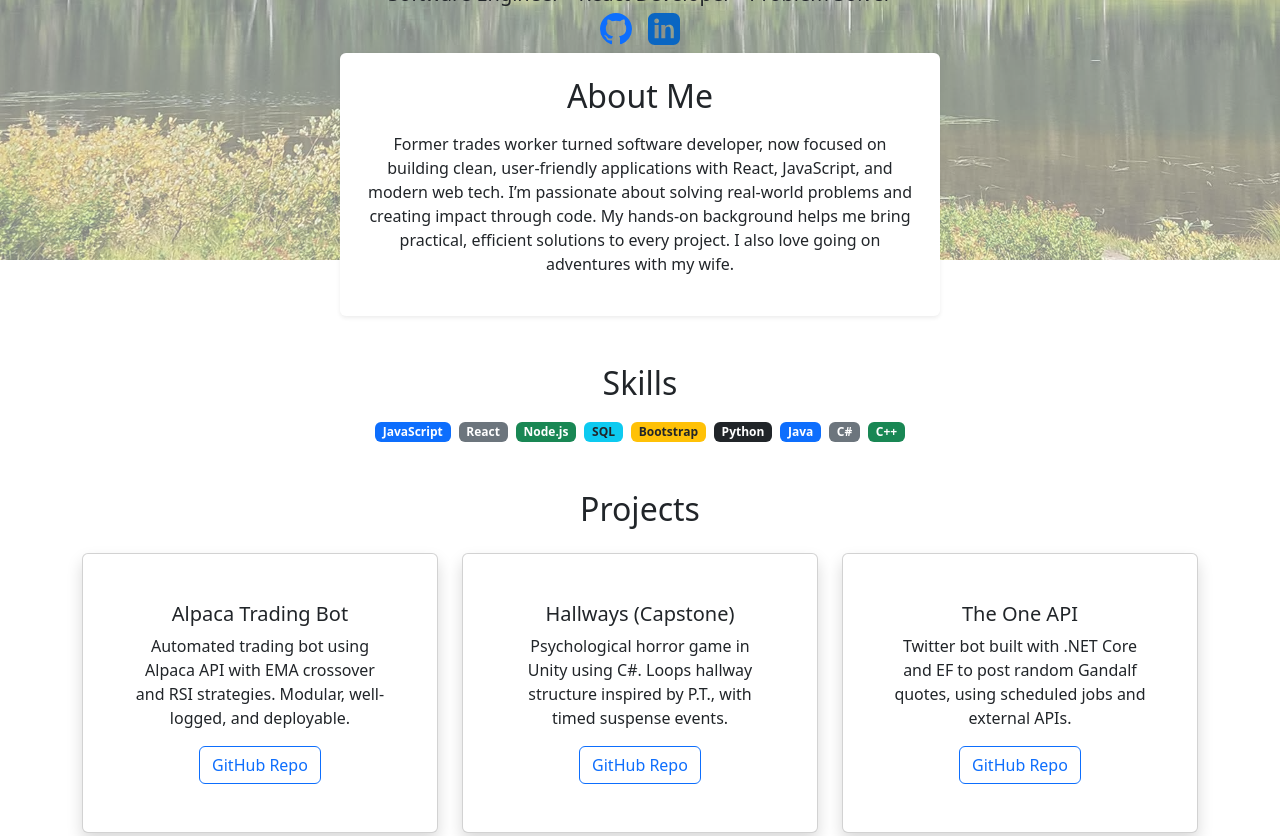
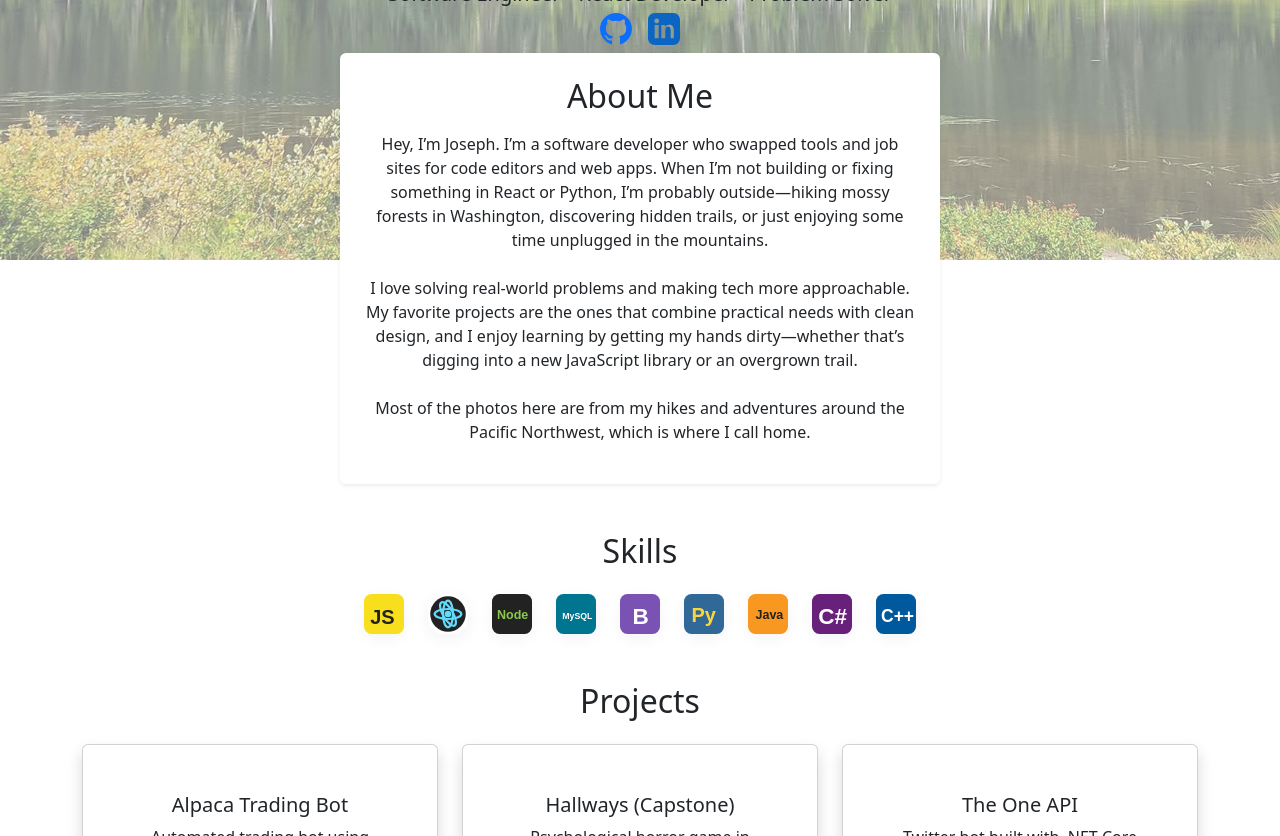
Before and after one commit to jcarenza67/Portfolio-Site, a React (Vite) app: page / in a window 1280 px wide. Shown: the part 540-1376 px from the top of the page. Built offline with nearby package versions, Linux system fonts and the light colour scheme.

Commit message:
Updated SVGs

```diff
--- a/package.json
+++ b/package.json
@@ -14,7 +14,8 @@
     "bootstrap": "^5.3.6",
     "framer-motion": "^12.12.1",
     "react": "^19.1.0",
-    "react-dom": "^19.1.0"
+    "react-dom": "^19.1.0",
+    "react-icons": "^5.5.0"
   },
   "devDependencies": {
     "@eslint/js": "^9.25.0",
--- a/src/App.css
+++ b/src/App.css
@@ -77,3 +77,53 @@
   padding: 2rem;
   margin-bottom: 2rem;
 }
+
+.skills-icons {
+  display: flex;
+  flex-wrap: wrap;
+  justify-content: center;
+  gap: 1.5rem;
+  margin-top: 1.5rem;
+}
+
+.icon-badge {
+  display: flex;
+  align-items: center;
+  justify-content: center;
+  width: 40px;
+  height: 40px;
+  border-radius: 1rem;
+  background: rgba(255,255,255,0.05);
+  box-shadow: 0 4px 16px 0 rgba(30,30,60,0.06);
+  transition: transform 0.22s cubic-bezier(.36,1.5,.54,1), box-shadow 0.22s, border 0.18s;
+  cursor: pointer;
+  position: relative;
+}
+
+.icon-badge:hover {
+  transform: scale(1.14) translateY(-6px) rotate(-2deg);
+  box-shadow: 0 8px 32px 0 rgba(60,100,200,0.20), 0 1.5px 7px 0 rgba(80,100,255,0.13);
+  border: 2.5px solid #61dafb44;
+  z-index: 2;
+}
+
+.icon-badge svg {
+  width: 44px;
+  height: 44px;
+  /* Makes the SVG fill the badge */
+  display: block;
+}
+
+@media (max-width: 600px) {
+  .skills-icons {
+    gap: 1rem;
+  }
+  .icon-badge {
+    width: 54px;
+    height: 54px;
+  }
+  .icon-badge svg {
+    width: 34px;
+    height: 34px;
+  }
+}
--- a/src/App.jsx
+++ b/src/App.jsx
@@ -144,7 +144,11 @@ function App() {
         <div className="card border-0 shadow-sm p-4 mx-auto" style={{ maxWidth: 600 }}>
         <h2 className="mb-3">About Me</h2>
         <p>
-              Former trades worker turned software developer, now focused on building clean, user-friendly applications with React, JavaScript, and modern web tech. I’m passionate about solving real-world problems and creating impact through code. My hands-on background helps me bring practical, efficient solutions to every project. I also love going on adventures with my wife.
+            Hey, I’m Joseph. I’m a software developer who swapped tools and job sites for code editors and web apps. When I’m not building or fixing something in React or Python, I’m probably outside—hiking mossy forests in Washington, discovering hidden trails, or just enjoying some time unplugged in the mountains.
+            <br /><br />
+            I love solving real-world problems and making tech more approachable. My favorite projects are the ones that combine practical needs with clean design, and I enjoy learning by getting my hands dirty—whether that’s digging into a new JavaScript library or an overgrown trail.
+            <br /><br />
+            Most of the photos here are from my hikes and adventures around the Pacific Northwest, which is where I call home.
             </p>
         </div>
     </motion.section>
@@ -158,16 +162,69 @@ function App() {
     className="mb-5 text-center"
     >
     <h2 className="mb-3">Skills</h2>
-          <span className="badge bg-primary mx-1">JavaScript</span>
-          <span className="badge bg-secondary mx-1">React</span>
-          <span className="badge bg-success mx-1">Node.js</span>
-          <span className="badge bg-info text-dark mx-1">SQL</span>
-          <span className="badge bg-warning text-dark mx-1">Bootstrap</span>
-          <span className="badge bg-dark mx-1">Python</span>
-          <span className="badge bg-primary mx-1">Java</span>
-          <span className="badge bg-secondary mx-1">C#</span>
-          <span className="badge bg-success mx-1">C++</span>
+    <div className="skills-icons">
+        <span className="icon-badge js" title="JavaScript">
+        {/* JavaScript SVG */}
+        <svg width="36" height="36" viewBox="0 0 32 32">
+            <rect width="32" height="32" rx="6" fill="#F7DF1E" />
+            <text x="5" y="24" fontFamily="Arial" fontWeight="bold" fontSize="16" fill="#222">JS</text>
+        </svg>
+        </span>
+        <span className="icon-badge react" title="React">
+        {/* React SVG */}
+        <svg width="38" height="38" viewBox="0 0 36 36">
+            <circle cx="18" cy="18" r="16" fill="#222" />
+            <ellipse rx="12" ry="4.5" cx="18" cy="18" fill="none" stroke="#61DAFB" strokeWidth="2"/>
+            <ellipse rx="4.5" ry="12" cx="18" cy="18" fill="none" stroke="#61DAFB" strokeWidth="2"/>
+            <ellipse rx="12" ry="4.5" cx="18" cy="18" fill="none" stroke="#61DAFB" strokeWidth="2" transform="rotate(60 18 18)"/>
+            <circle cx="18" cy="18" r="3" fill="#61DAFB"/>
+        </svg>
+        </span>
+        <span className="icon-badge node" title="Node.js">
+        <svg width="36" height="36" viewBox="0 0 32 32">
+            <rect width="32" height="32" rx="6" fill="#222" />
+            <text x="4" y="20" fontFamily="Arial" fontWeight="bold" fontSize="10" fill="#8CC84B">Node</text>
+        </svg>
+        </span>
+        <span className="icon-badge mysql" title="MySQL">
+        <svg width="36" height="36" viewBox="0 0 32 32">
+            <rect width="32" height="32" rx="6" fill="#00758F" />
+            <text x="5" y="20" fontFamily="Arial" fontWeight="bold" fontSize="7" fill="#FFF">MySQL</text>
+        </svg>
+        </span>
+        <span className="icon-badge bootstrap" title="Bootstrap">
+        <svg width="36" height="36" viewBox="0 0 32 32">
+            <rect width="32" height="32" rx="6" fill="#7952B3" />
+            <text x="10" y="24" fontFamily="Arial" fontWeight="bold" fontSize="18" fill="#FFF">B</text>
+        </svg>
+        </span>
+        <span className="icon-badge python" title="Python">
+        <svg width="36" height="36" viewBox="0 0 32 32">
+            <rect width="32" height="32" rx="6" fill="#306998" />
+            <text x="6" y="22" fontFamily="Arial" fontWeight="bold" fontSize="16" fill="#FFD43B">Py</text>
+        </svg>
+        </span>
+        <span className="icon-badge java" title="Java">
+        <svg width="36" height="36" viewBox="0 0 32 32">
+            <rect width="32" height="32" rx="6" fill="#f89820" />
+            <text x="6" y="20" fontFamily="Arial" fontWeight="bold" fontSize="10" fill="#222">Java</text>
+        </svg>
+        </span>
+        <span className="icon-badge csharp" title="C#">
+        <svg width="36" height="36" viewBox="0 0 32 32">
+            <rect width="32" height="32" rx="6" fill="#68217A" />
+            <text x="5" y="24" fontFamily="Arial" fontWeight="bold" fontSize="18" fill="#FFF">C#</text>
+        </svg>
+        </span>
+        <span className="icon-badge cpp" title="C++">
+        <svg width="36" height="36" viewBox="0 0 32 32">
+            <rect width="32" height="32" rx="6" fill="#00599C" />
+            <text x="4" y="22" fontFamily="Arial" fontWeight="bold" fontSize="14" fill="#FFF">C++</text>
+        </svg>
+        </span>
+        </div>
         </motion.section>
+
 
         {/* PROJECTS SECTION */}
         <section>
```
Also changed, not shown: 1 other file (tests, documents, lock files or other folders). Lines whose indentation alone changed are shown as unchanged.
